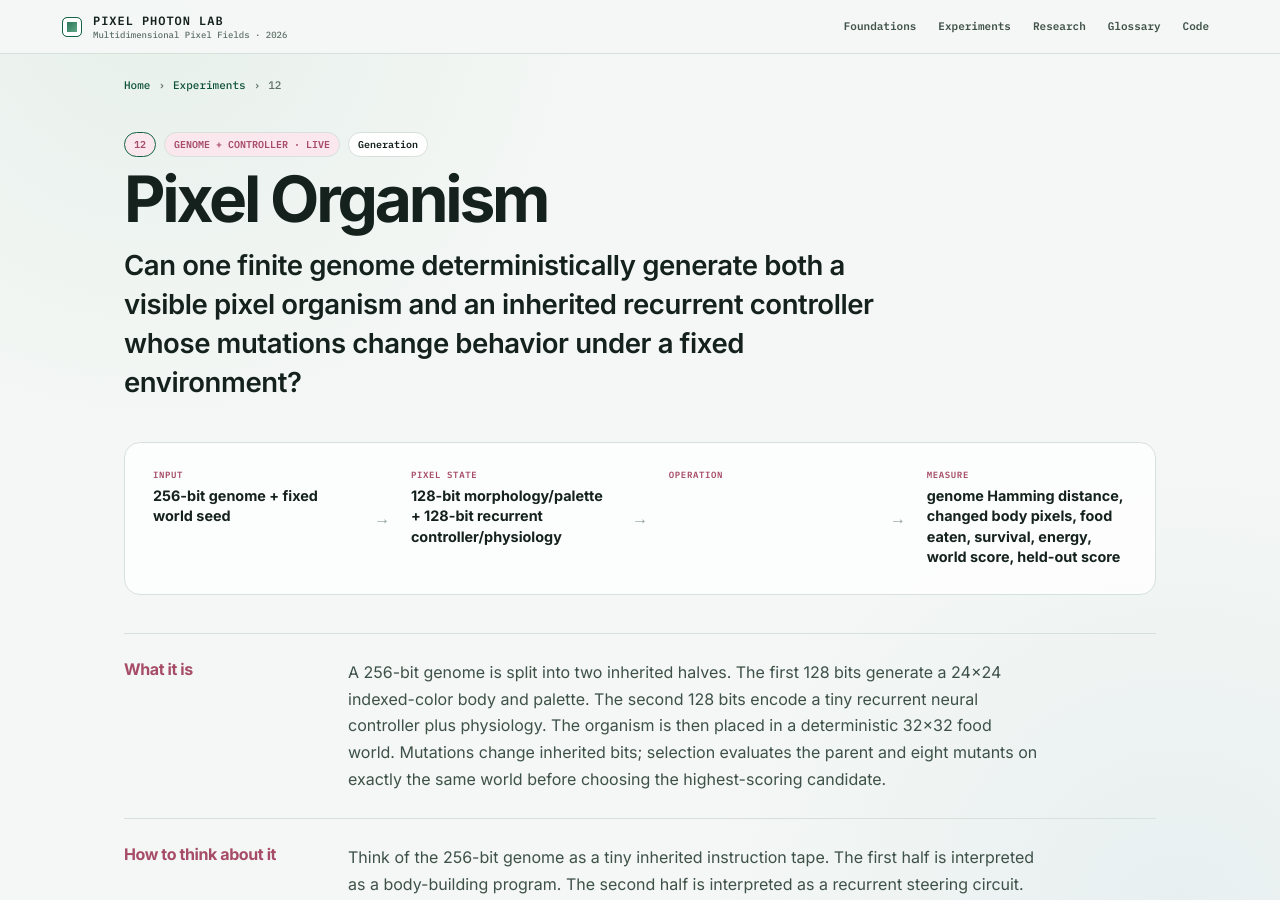
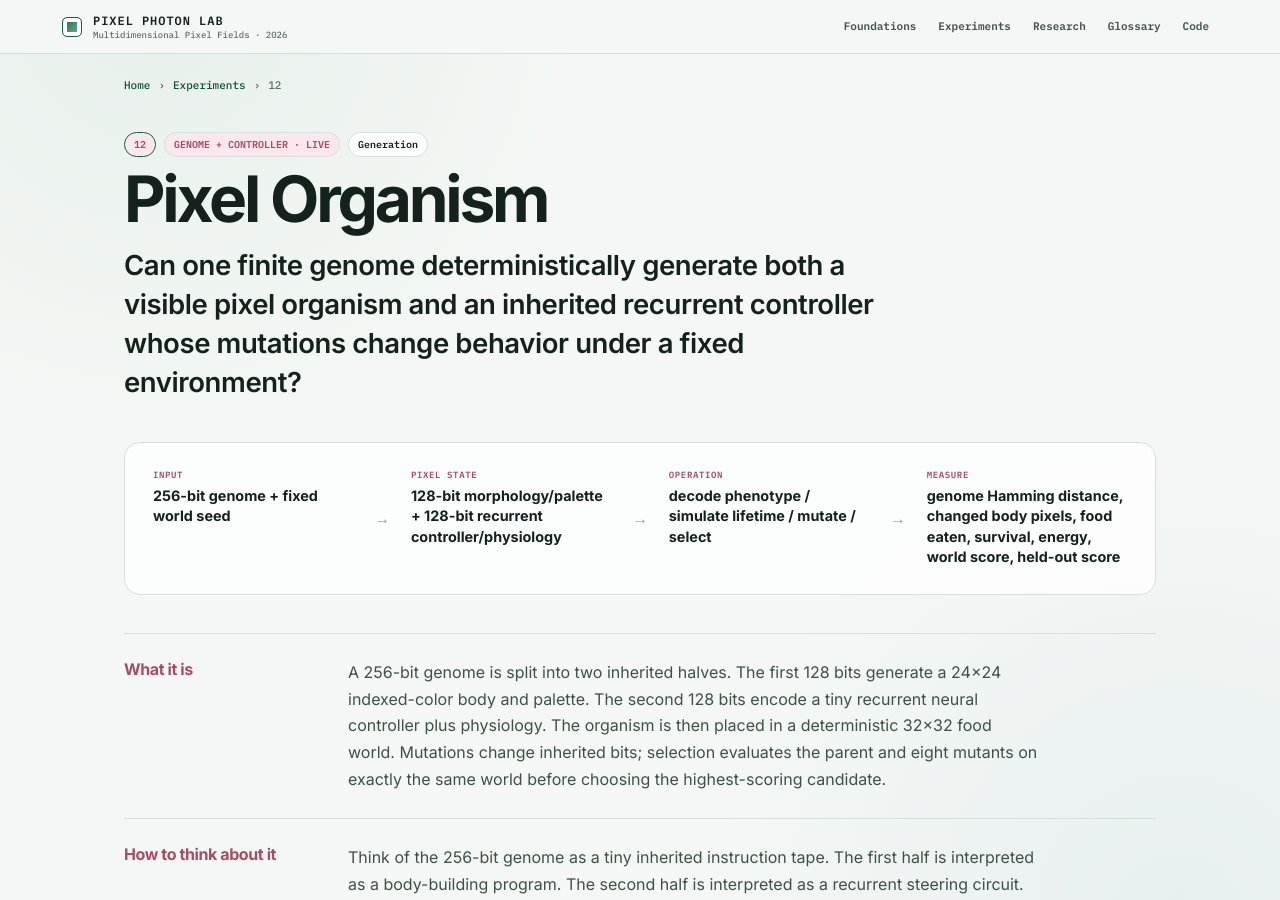
Before and after one commit to bitwikiorg/pixel-art-2026, a Jekyll site: the page built from experiment/pixel-organism/index.html, in a window 1280 px wide and 900 px high. Built offline with Jekyll 4.4.1, drawn with Linux system fonts in a browser that asks for light colours.

Commit message:
Register Pixel Organism experiment

```diff
--- a/_data/experiments.json
+++ b/_data/experiments.json
@@ -11,5 +11,6 @@
   {"id":"09","title":"Masked Binary Reconstruction","category":"Learning","status":"learned","status_label":"LEARNED + BASELINE · LIVE","url":"/experiment/masked-reconstruction/","code":["assets/js/masked-reconstruction.js","experiments/masked_binary.py"],"tests":["scripts/test-masked-reconstruction.js"],"source":"structured 16×16 binary fields with hidden pixels","interpretation":"observed bit + visibility mask","operation":"tiny learned convolutional reconstruction","measure":"held-out hidden-pixel accuracy vs local-majority baseline","shows":"A learned hidden state can infer missing carrier values on a controlled distribution.","does_not_show":"MPF advantage; the first model is intentionally a conventional convolutional control."},
   {"id":"10","title":"Primitive Resource Benchmark","category":"Benchmark","status":"benchmark","status_label":"MULTI-SEED REFERENCE","url":"/experiment/primitive-benchmark/","code":["experiments/pixel_primitives.py","experiments/benchmark_primitives.py"],"tests":[],"source":"same relation dataset","interpretation":"vector vs tensor vs inner-token pixel","operation":"trained recurrent architectures","measure":"state scalars, parameters, runtime, near/far accuracy across seeds","shows":"Different matching protocols produce different comparisons and seed variance matters.","does_not_show":"A universal winner; equal-state, equal-parameter and equal-compute are distinct protocols."},
   {"id":"11","title":"Pixel Genome","category":"Generation","status":"deterministic","status_label":"PROCEDURAL BASELINE · LIVE","url":"/experiment/pixel-genome/","code":["assets/js/pixel-genome.js"],"tests":["scripts/test-pixel-genome.js"],"source":"128-bit genome","interpretation":"2-bit indexed-color field + genome-derived RGB palette","operation":"generate / mutate / cross / interpolate / damage / regenerate","measure":"genome bits, index-raster bits, changed color indices, exact regeneration","shows":"A compact procedural description plus a shared interpreter can generate and regenerate a larger indexed-color field within a restricted family.","does_not_show":"General image compression or learned generation; the first implementation is procedural."},
+  {"id":"12","title":"Pixel Organism","category":"Generation","status":"deterministic","status_label":"GENOME + CONTROLLER · LIVE","url":"/experiment/pixel-organism/","code":["assets/js/pixel-organism.js"],"tests":["scripts/test-pixel-organism.js"],"source":"256-bit genome + deterministic 32×32 food world","interpretation":"128-bit morphology/palette + 128-bit recurrent controller/physiology","operation":"decode phenotype / simulate lifetime / mutate / select","measure":"genome distance, body distance, food, survival, energy, selected-world score, held-out mean","shows":"One finite inherited description can deterministically generate both a visible pixel phenotype and a small recurrent controller whose mutations produce measurable behavioral changes.","does_not_show":"Open-ended evolution, consciousness, ecological realism, gradient learning, or general intelligence; selection is a deterministic hill-climbing baseline."},
   {"id":"A1","title":"Original Field Dynamics","category":"Archive","status":"mechanics","status_label":"LEGACY MECHANICS · LIVE","url":"/experiment/dynamics/","code":["assets/js/field.js"],"tests":[],"source":"32×32×8 floating state","interpretation":"hand-designed recurrent field","operation":"local coupling / regional feedback / damage","measure":"descriptive dynamics metrics","shows":"How local multidimensional field mechanics behave under direct interventions.","does_not_show":"Learning, reasoning, or evidence for MPF performance."}
 ]
```
